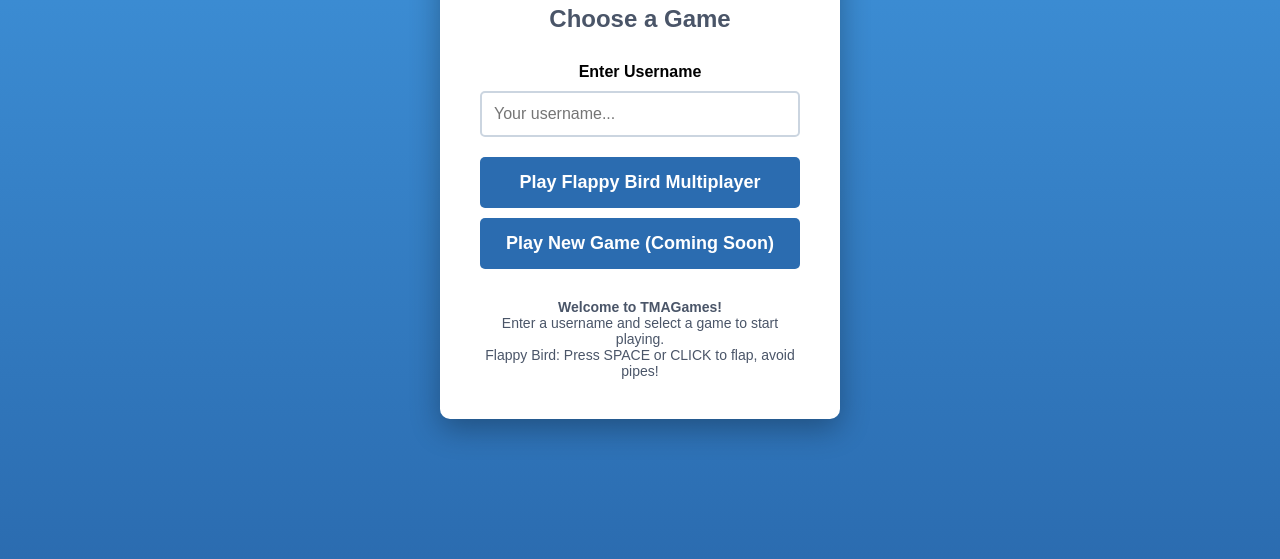
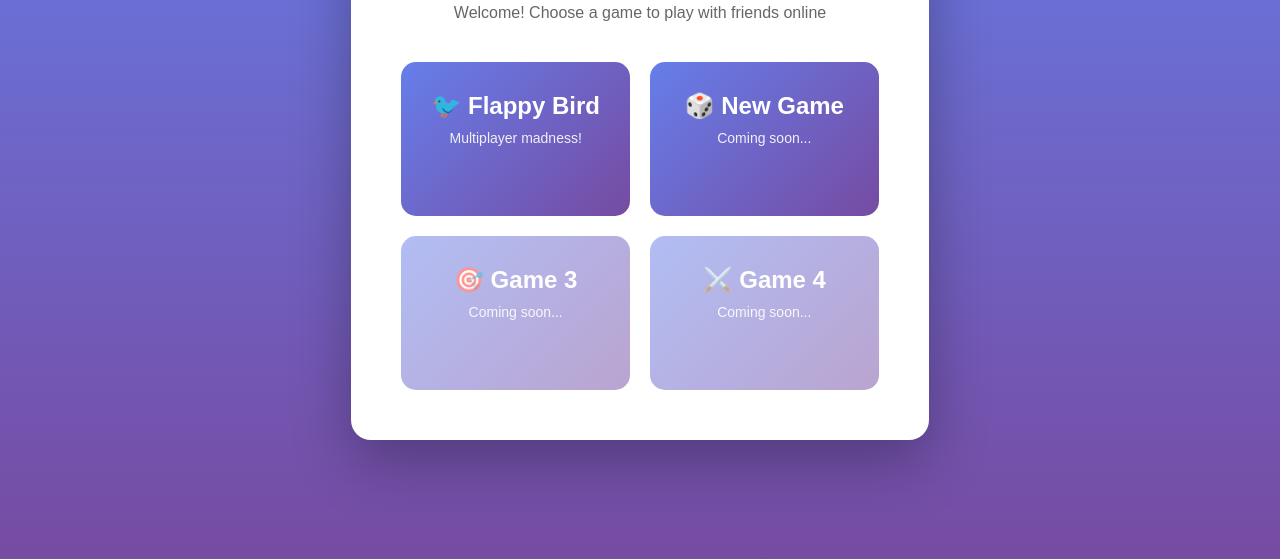
Before and after one commit to bluess1/TMAgamesREAL, a website: page public/index.html in a window 1280 px wide. Shown: the part 241-800 px from the top of the page. Drawn offline with Linux system fonts and the light colour scheme.

Commit message:
Update index.html for main menu layout and style

```diff
--- a/public/index.html
+++ b/public/index.html
@@ -3,7 +3,7 @@
 <head>
     <meta charset="UTF-8">
     <meta name="viewport" content="width=device-width, initial-scale=1.0">
-    <title>TMAGames - Game Hub</title>
+    <title>TMAGames - Main Menu</title>
     <style>
         * {
             margin: 0;
@@ -12,90 +12,86 @@
         }
         body {
             font-family: Arial, sans-serif;
-            background: linear-gradient(to bottom, #4299e1, #2b6cb0);
+            background: linear-gradient(to bottom, #667eea 0%, #764ba2 100%);
             min-height: 100vh;
             display: flex;
             justify-content: center;
             align-items: center;
-            overflow: hidden;
         }
-        #menu {
+        .menu-container {
             background: white;
-            padding: 40px;
-            border-radius: 10px;
-            box-shadow: 0 10px 30px rgba(0,0,0,0.3);
-            max-width: 400px;
-            width: 90%;
+            padding: 50px;
+            border-radius: 20px;
+            box-shadow: 0 20px 60px rgba(0,0,0,0.3);
+            max-width: 600px;
             text-align: center;
         }
         h1 {
-            color: #2b6cb0;
-            margin-bottom: 20px;
-            font-size: 2.5em;
-        }
-        h2 {
-            color: #4a5568;
-            margin-bottom: 30px;
-        }
-        input {
-            width: 100%;
-            padding: 12px;
-            border: 2px solid #cbd5e0;
-            border-radius: 5px;
-            font-size: 16px;
+            color: #667eea;
+            font-size: 48px;
             margin-bottom: 20px;
         }
-        button {
-            width: 100%;
-            padding: 15px;
-            background: #2b6cb0;
+        p {
+            color: #666;
+            margin-bottom: 40px;
+        }
+        .games-grid {
+            display: grid;
+            grid-template-columns: repeat(2, 1fr);
+            gap: 20px;
+        }
+        .game-card {
+            background: linear-gradient(135deg, #667eea 0%, #764ba2 100%);
+            padding: 30px;
+            border-radius: 15px;
+            cursor: pointer;
+            transition: transform 0.3s, box-shadow 0.3s;
+            text-decoration: none;
             color: white;
-            border: none;
-            border-radius: 5px;
-            font-size: 18px;
-            font-weight: bold;
-            cursor: pointer;
-            transition: background 0.3s;
+        }
+        .game-card:hover {
+            transform: translateY(-5px);
+            box-shadow: 0 10px 30px rgba(0,0,0,0.3);
+        }
+        .game-card h2 {
+            font-size: 24px;
             margin-bottom: 10px;
         }
-        button:hover {
-            background: #2c5282;
-        }
-        .instructions {
-            margin-top: 20px;
-            text-align: center;
-            color: #4a5568;
+        .game-card p {
             font-size: 14px;
+            color: rgba(255,255,255,0.9);
         }
     </style>
 </head>
 <body>
-    <div id="menu">
-        <h1>TMAGames</h1>
-        <h2>Choose a Game</h2>
-        <label style="display: block; margin-bottom: 10px; font-weight: bold;">Enter Username</label>
-        <input type="text" id="usernameInput" placeholder="Your username..." maxlength="15">
-        <button onclick="selectGame('flappy')">Play Flappy Bird Multiplayer</button>
-        <button onclick="selectGame('new-game')">Play New Game (Coming Soon)</button>
-        <div class="instructions">
-            <p><strong>Welcome to TMAGames!</strong></p>
-            <p>Enter a username and select a game to start playing.</p>
-            <p>Flappy Bird: Press SPACE or CLICK to flap, avoid pipes!</p>
+    <div class="menu-container">
+        <h1>🎮 TMAGames</h1>
+        <p>Welcome! Choose a game to play with friends online</p>
+
+        <div class="games-grid">
+            <a href="/flappy.html" class="game-card">
+                <h2>🐦 Flappy Bird</h2>
+                <p>Multiplayer madness!</p>
+            </a>
+
+            <a href="/new-game.html" class="game-card">
+                <h2>🎲 New Game</h2>
+                <p>Coming soon...</p>
+            </a>
+
+            <div class="game-card" style="opacity: 0.5; cursor: not-allowed;">
+                <h2>🎯 Game 3</h2>
+                <p>Coming soon...</p>
+            </div>
+
+            <div class="game-card" style="opacity: 0.5; cursor: not-allowed;">
+                <h2>⚔️ Game 4</h2>
+                <p>Coming soon...</p>
+            </div>
         </div>
     </div>
 
-    <script>
-        function selectGame(game) {
-            const username = document.getElementById('usernameInput').value.trim();
-            if (!username) {
-                alert('Please enter a username!');
-                return;
-            }
-            // Store username in localStorage for games to access
-            localStorage.setItem('tmaUsername', username);
-            // Redirect to selected game
-            window.location.href = game === 'flappy' ? '/flappy.html' : '/new-game.html';
-        }
-    </script>
+    <!-- Include Global Chat -->
+    <script src="/chat.js"></script>
 </body>
 </html>
```
